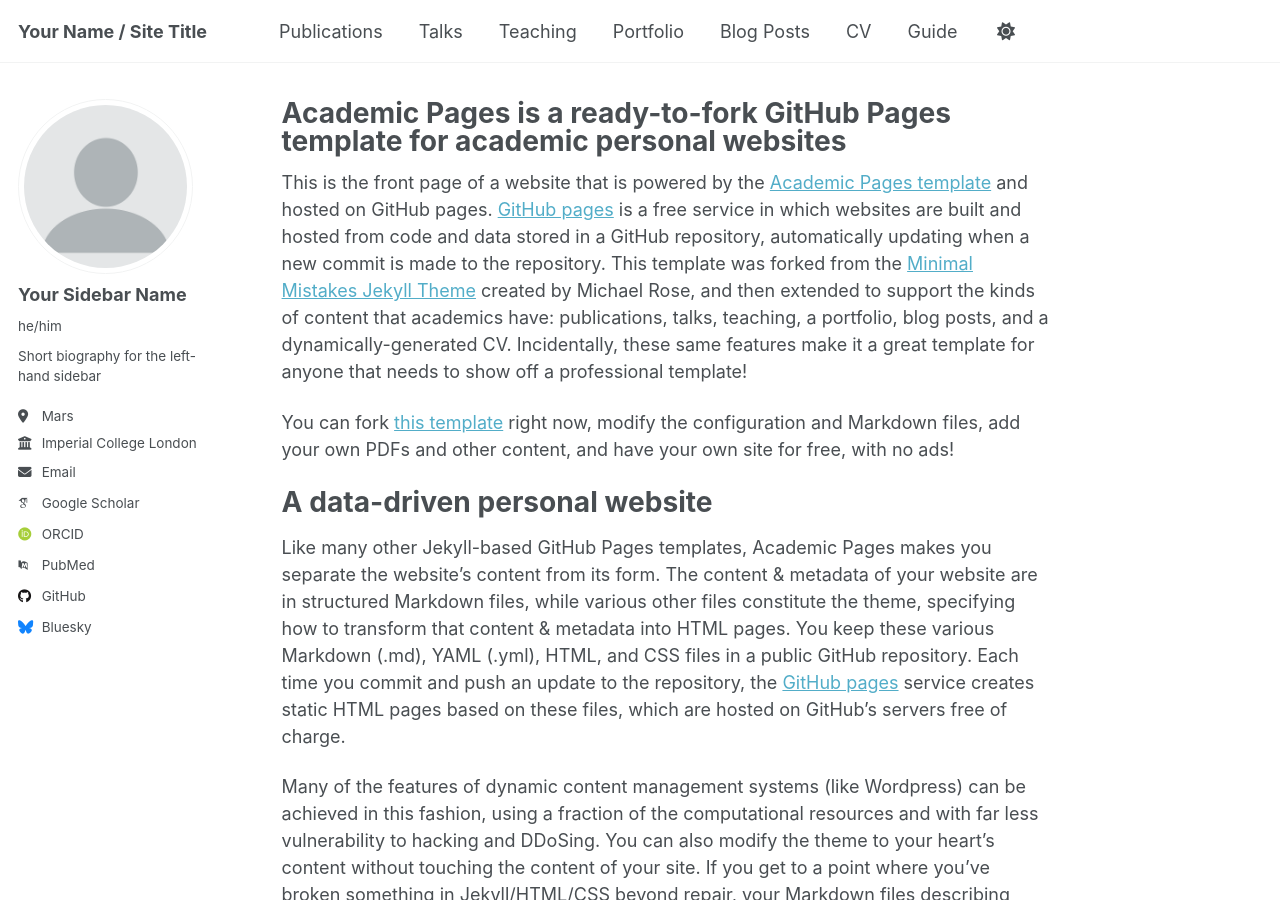
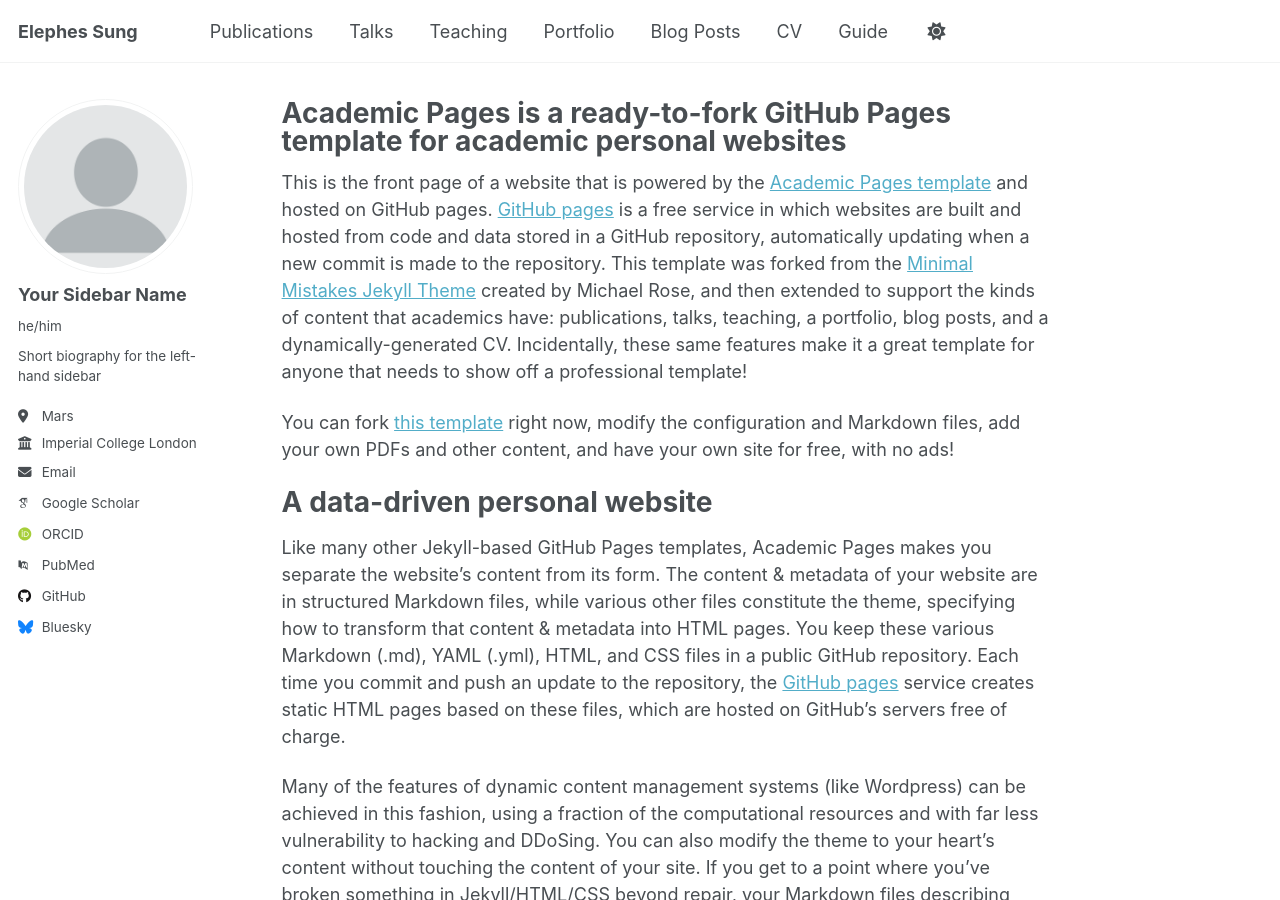
Before and after one commit to ElephesSung/Elephes_TheMartian.github.io, a Jekyll site: the page built from _pages/about.md, in a window 1280 px wide and 900 px high. Built offline with Jekyll 4.4.1, drawn with Linux system fonts in a browser that asks for light colours; some web fonts are replaced; a script that is not in the unit is left out.

Commit message:
Update _config.yml

```diff
--- a/_config.yml
+++ b/_config.yml
@@ -9,7 +9,7 @@
 # Basic Site Settings
 locale                   : "en-UK"
 site_theme               : "default" # Currently available options are "default", "air"
-title                    : "Your Name / Site Title"
+title                    : "Elephes Sung"
 title_separator          : "-"
 name                     : &name "Elephes Sung"
 description              : &description "personal description"
```
